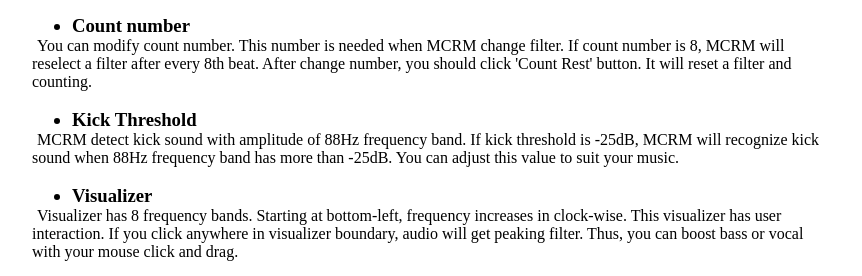
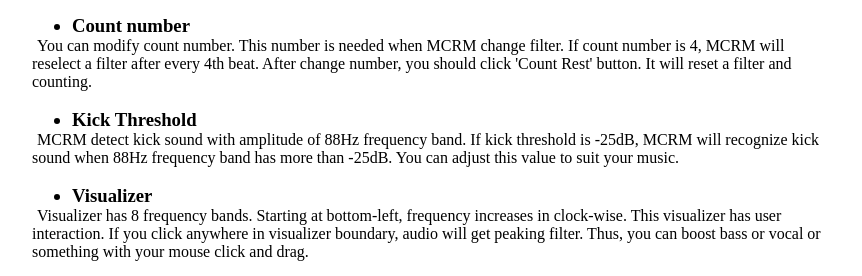
Before and after one commit to riccchard/for_ctp_presentation, a plain HTML site: page index.html in a window 1280 px wide. Shown: the part 767-1043 px from the top of the page, without its empty margins (208-1070 px from the left). Drawn offline with Linux system fonts and the light colour scheme.

Commit message:
presentation

```diff
--- a/index.html
+++ b/index.html
@@ -44,7 +44,7 @@
 				<h3 style="margin:0px"><ul style="margin:0px">
 					<li> Count number </li>
 				</ul></h3>
-				<p> You can modify count number. This number is needed when MCRM change filter. If count number is 8, MCRM will reselect a filter after every 8th beat. After change number, you should click 'Count Rest' button. It will reset a filter and counting. </p>
+				<p> You can modify count number. This number is needed when MCRM change filter. If count number is 4, MCRM will reselect a filter after every 4th beat. After change number, you should click 'Count Rest' button. It will reset a filter and counting. </p>
 				<br>
 
 				<h3 style="margin:0px"><ul style="margin:0px">
@@ -56,7 +56,7 @@
 				<h3 style="margin:0px"><ul style="margin:0px">
 					<li> Visualizer </li>
 				</ul></h3>
-				<p> Visualizer has 8 frequency bands. Starting at bottom-left, frequency increases in clock-wise. This visualizer has user interaction. If you click anywhere in visualizer boundary, audio will get peaking filter. Thus, you can boost bass or vocal with your mouse click and drag. </p>
+				<p> Visualizer has 8 frequency bands. Starting at bottom-left, frequency increases in clock-wise. This visualizer has user interaction. If you click anywhere in visualizer boundary, audio will get peaking filter. Thus, you can boost bass or vocal or something with your mouse click and drag. </p>
 				<br>
 
 				<h3 style="margin:0px"><ul style="margin:0px">
```
